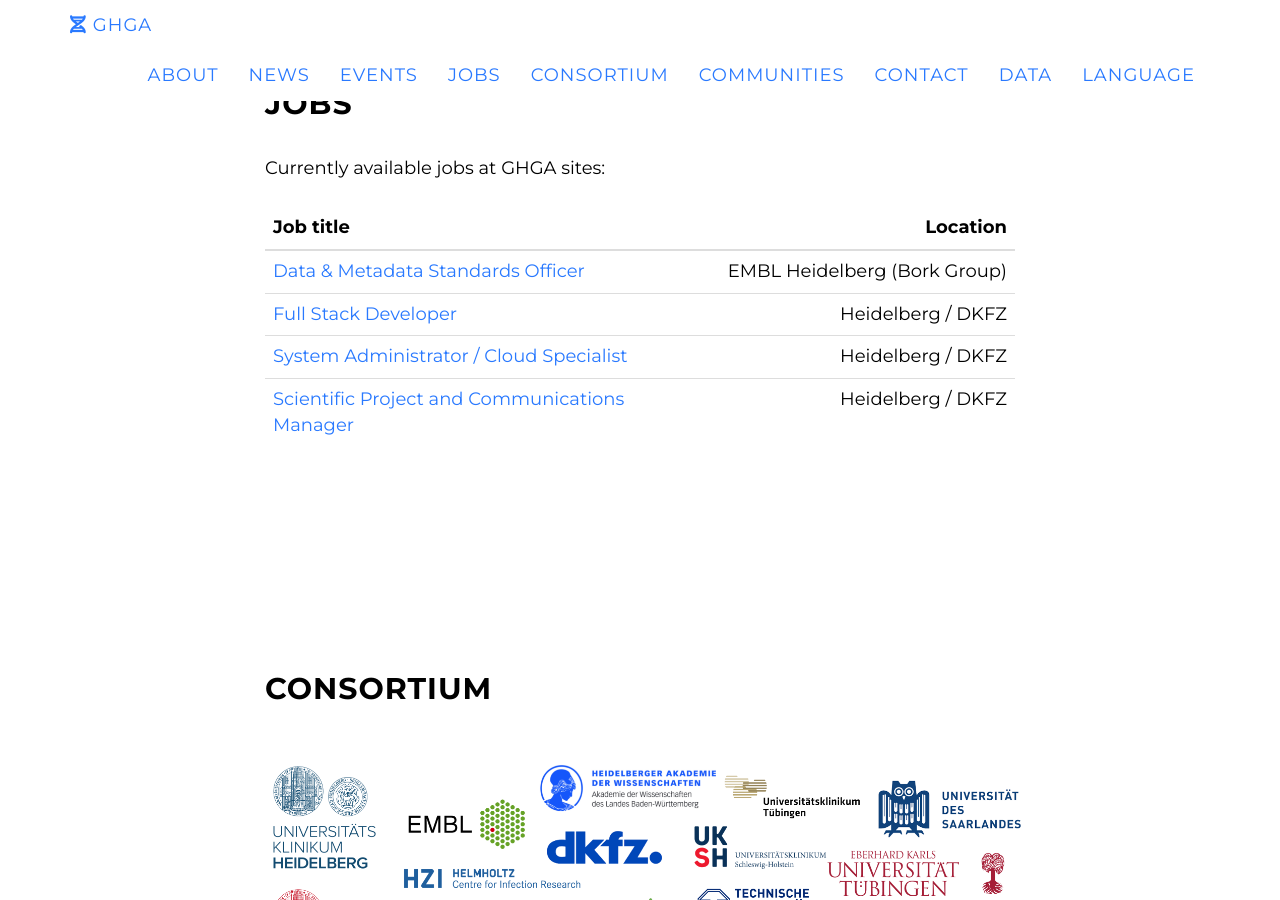
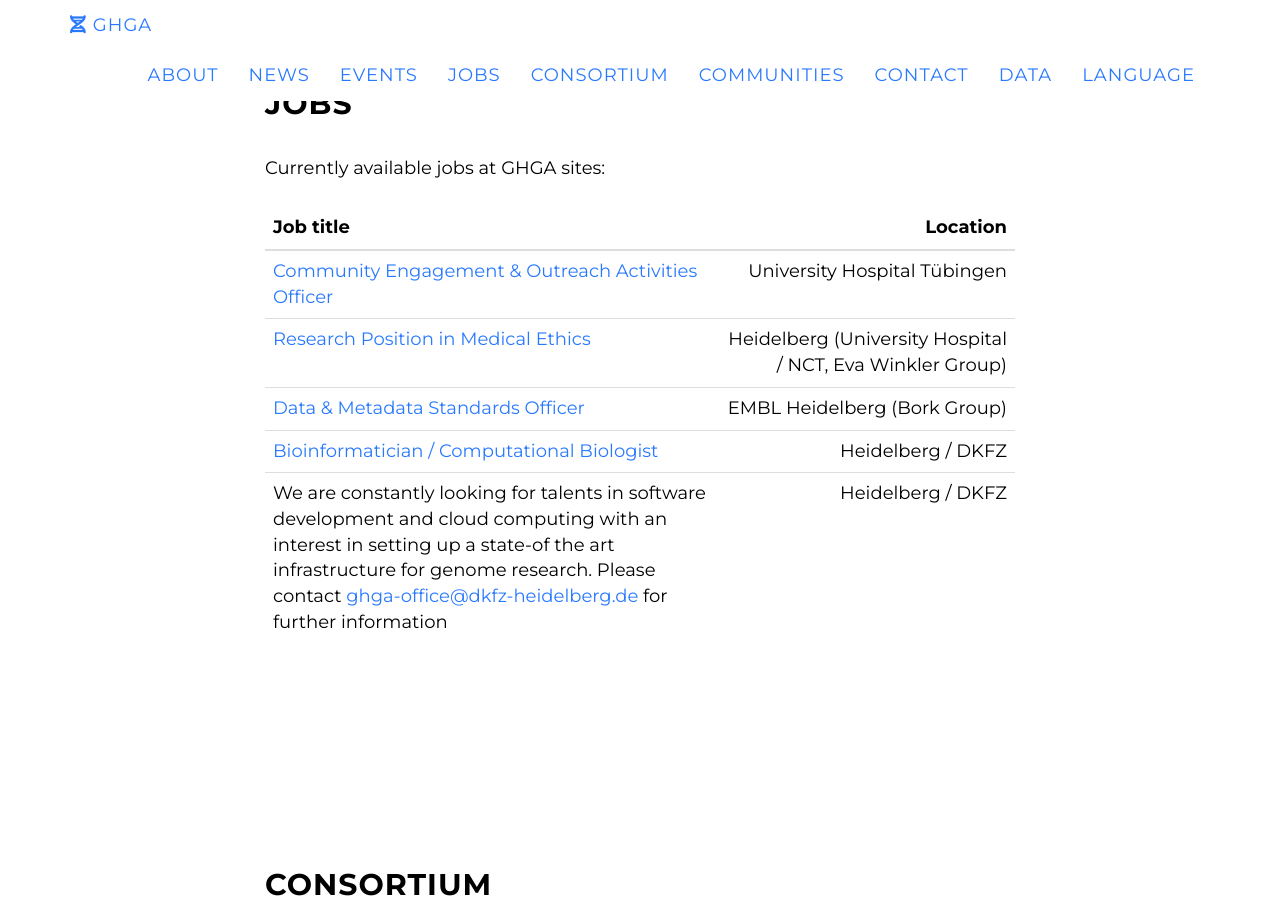
Before and after one commit to ghga-de/online, a Jekyll site: the page built from index.html, in a window 1280 px wide and 900 px high, scrolled down 4201 px. Built offline with Jekyll 4.4.1, drawn with Linux system fonts in a browser that asks for light colours; nearby versions of some CDN libraries; a script that is not in the unit is left out.

Commit message:
Update jobs.html

```diff
--- a/_includes/jobs.html
+++ b/_includes/jobs.html
@@ -17,21 +17,25 @@
                                 </tr>
                             </thead>
                             <tbody>
+                                 <tr>
+                                    <td style="text-align:left"><a href="https://www.medizin.uni-tuebingen.de/de/karriere/jobs/10798-akademische-n-mitarbeiter-in-fur-community-engagement-und-outreach-activities-im-bereich-seltene-erkrankungen-wmd" target="_blank">Community Engagement & Outreach Activities Officer</a></td>
+                                    <td style="text-align:right">University Hospital Tübingen</td>
+                                </tr>
+                                <tr>
+                                    <td style="text-align:left"><a href="https://karriere.klinikum.uni-heidelberg.de/index.php?ac=jobad&code=72zeWQUV3lA%2BGtRTtuPQC28ASIKdZT2GDukVnlqITE5CUh%2BOYViUEA%3D%3D" target="_blank">Research Position in Medical Ethics</a></td>
+                                    <td style="text-align:right">Heidelberg (University Hospital / NCT, Eva Winkler Group)</td>
+                                </tr>
                                 <tr>
                                     <td style="text-align:left"><a href="https://www.embl.org/jobs/position/HD01886/" target="_blank">Data & Metadata Standards Officer</a></td>
                                     <td style="text-align:right">EMBL Heidelberg (Bork Group) </td>
                                 </tr>
                                 <tr>
-                                    <td style="text-align:left"><a href="https://jobs.dkfz.de/en/jobs/53024/full-stack-developer" target="_blank">Full Stack Developer</a></td>
+                                    <td style="text-align:left"><a href="https://jobs.dkfz.de/en/jobs/63117/bioinformatician-computational-biologist" target="_blank">Bioinformatician / Computational Biologist</a></td>
                                     <td style="text-align:right">Heidelberg / DKFZ</td>
                                 </tr>
                                 <tr>
-                                    <td style="text-align:left"><a href="https://jobs.dkfz.de/en/jobs/53030/system-administrator-cloud-specialist" target="_blank">System Administrator / Cloud Specialist</a></td>
-                                    <td style="text-align:right">Heidelberg / DKFZ</td>
-                                </tr>
-                                <tr>
-                                    <td style="text-align:left"><a href="https://jobs.dkfz.de/en/jobs/53044/scientific-project-and-communications-manager" target="_blank">Scientific Project and Communications Manager</a></td>
-                                    <td style="text-align:right">Heidelberg / DKFZ</td>
+                                    <td style="text-align:left">We are constantly looking for talents in software development and cloud computing with an interest in setting up a state-of the art infrastructure for genome research. Please contact <a href= "mailto:ghga-office@dkfz-heidelberg.de">ghga-office@dkfz-heidelberg.de </a> for further information</td>
+                                    <td style="text-align:right">Heidelberg / DKFZ </td>
                                 </tr>
                             </tbody>
                         </table>
```
